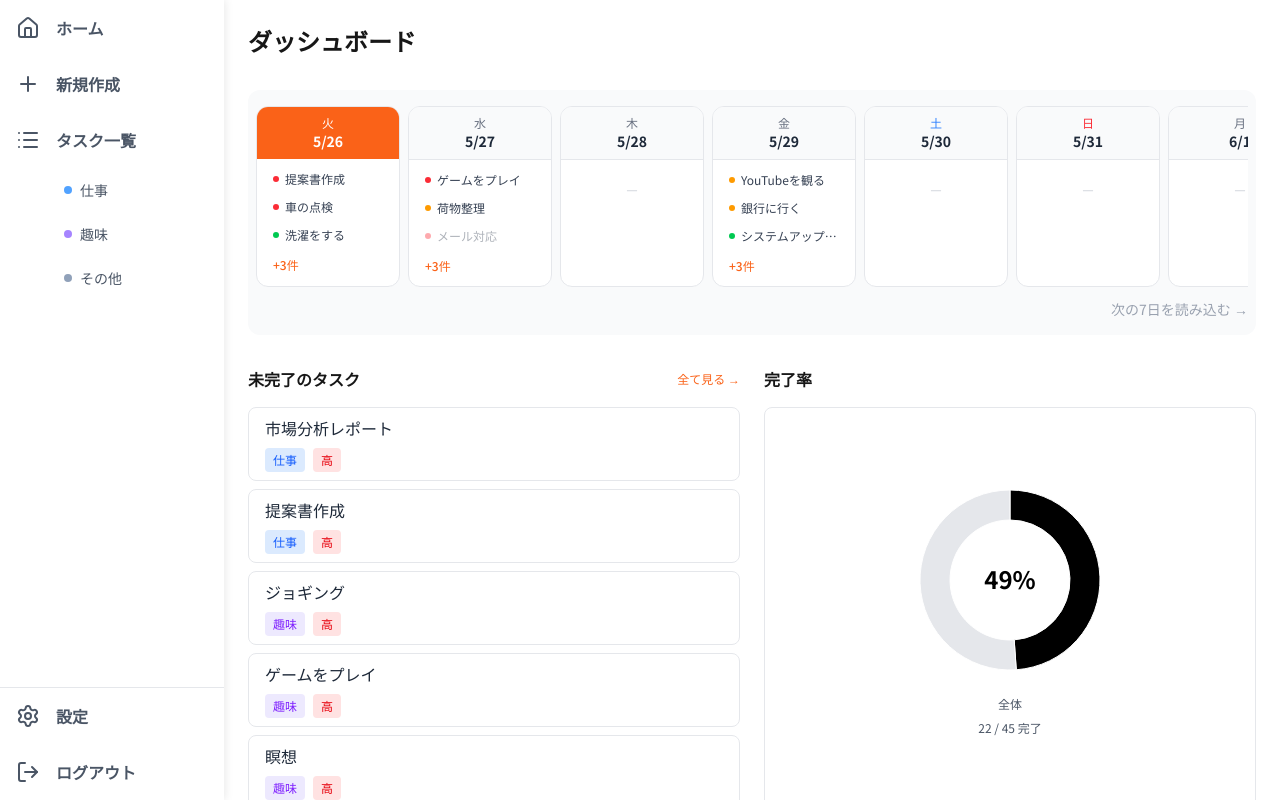
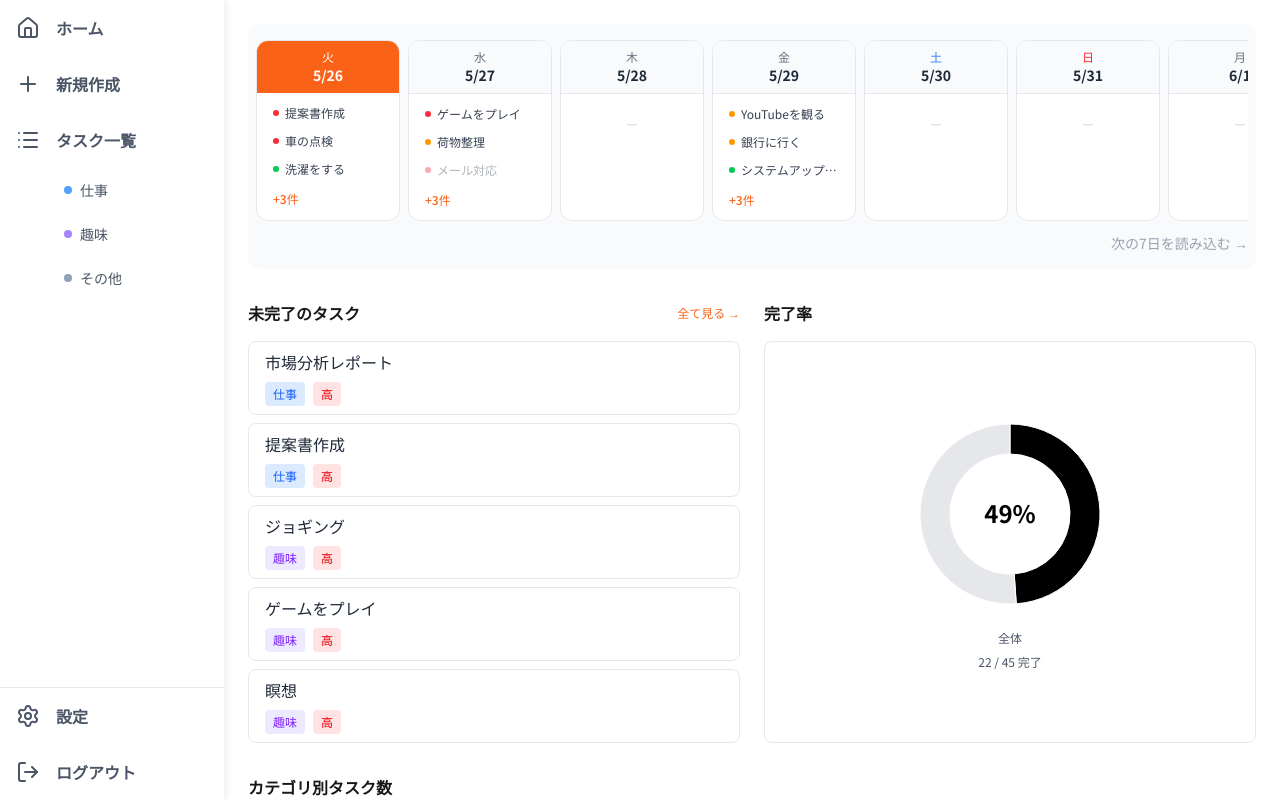
Before and after one commit to RyoAiba/task-board, a Next.js app: page / in a window 1280 px wide. Built offline with nearby package versions, Linux system fonts and the light colour scheme.

Commit message:
ページ見出し削除・スクロール構造整理

```diff
--- a/app/page.tsx
+++ b/app/page.tsx
@@ -6,6 +6,7 @@ import { useCategories } from "../hooks/useCategories"
 import { Priority, PRIORITY_LABELS, PRIORITY_ORDER, CATEGORY_BADGE_CLASSES, CATEGORY_BORDER_CLASSES, PRIORITY_BORDER_CLASSES } from "../types"
 import { PieChart, Pie, Cell, Label } from "recharts"
 import { getPriorityBadgeClass } from "../utils/priority"
+import { PageContainer } from "../components/PageContainer"
 import { WeeklyCalendar } from "../components/WeeklyCalendar"
 
 const PRIORITY_ITEMS = (Object.entries(PRIORITY_LABELS) as [Priority, string][]).map(
@@ -45,8 +46,7 @@ export default function Dashboard() {
   ]
 
   return (
-    <div>
-      <h1 className="text-page-title mb-8">ダッシュボード</h1>
+    <PageContainer>
 
       <WeeklyCalendar tasks={tasks} />
 
@@ -168,6 +168,6 @@ export default function Dashboard() {
           ))}
         </div>
       </section>
-    </div>
+    </PageContainer>
   )
 }
--- a/app/settings/page.tsx
+++ b/app/settings/page.tsx
@@ -1,6 +1,7 @@
 "use client"
 
 import { useState } from "react"
+import { PageContainer } from "../../components/PageContainer"
 import { useCategories } from "../../hooks/useCategories"
 import { useSettings } from "../../hooks/useSettings"
 import { Pencil } from "lucide-react"
@@ -41,8 +42,7 @@ export default function SettingsPage() {
   }
 
   return (
-    <div>
-      <h1 className="text-page-title mb-8">設定</h1>
+    <PageContainer>
 
       {/* カテゴリ名を編集 */}
       <section className="mb-8">
@@ -109,8 +109,8 @@ export default function SettingsPage() {
                     type="button"
                     onClick={() => setTooltipOpen(prev => !prev)}
                     className={`w-4 h-4 rounded-full border text-xs flex items-center justify-center leading-none transition-colors ${tooltipOpen
-                        ? "bg-primary border-primary text-white"
-                        : "border-gray-400 text-gray-400 hover:bg-primary hover:border-primary hover:text-white"
+                      ? "bg-primary border-primary text-white"
+                      : "border-gray-400 text-gray-400 hover:bg-primary hover:border-primary hover:text-white"
                       }`}
                   >
                     ?
@@ -134,6 +134,6 @@ export default function SettingsPage() {
           </div>
         </section>
       )}
-    </div>
+    </PageContainer>
   )
 }
--- a/app/tasks/[id]/page.tsx
+++ b/app/tasks/[id]/page.tsx
@@ -4,6 +4,7 @@ import { useRouter, useParams } from "next/navigation"
 import Link from "next/link"
 import { useTasks } from "../../../hooks/useTasks"
 import { TaskForm } from "../../../components/TaskForm"
+import { PageContainer } from "../../../components/PageContainer"
 
 export default function TaskDetailPage() {
   const router = useRouter()
@@ -15,18 +16,17 @@ export default function TaskDetailPage() {
 
   if (!task) {
     return (
-      <div className="p-6 max-w-xl mx-auto">
+      <PageContainer>
         <p className="text-gray-500">タスクが見つかりません</p>
         <Link href="/tasks" className="text-primary hover:underline mt-4 block">
           タスク一覧に戻る
         </Link>
-      </div>
+      </PageContainer>
     )
   }
 
   return (
-    <div className="max-w-2xl">
-      <h1 className="text-page-title mb-8">タスクを編集</h1>
+    <PageContainer className="max-w-2xl">
       <TaskForm
         mode="edit"
         initialValues={{
@@ -46,6 +46,6 @@ export default function TaskDetailPage() {
         }}
         onCancel={() => router.back()}
       />
-    </div>
+    </PageContainer>
   )
 }
--- a/app/tasks/new/page.tsx
+++ b/app/tasks/new/page.tsx
@@ -3,14 +3,14 @@
 import { useRouter } from "next/navigation"
 import { useTasks } from "../../../hooks/useTasks"
 import { TaskForm } from "../../../components/TaskForm"
+import { PageContainer } from "../../../components/PageContainer"
 
 export default function NewTaskPage() {
   const router = useRouter()
   const { addTask } = useTasks()
 
   return (
-    <div className="max-w-2xl">
-      <h1 className="text-page-title mb-8">タスクを作成</h1>
+    <PageContainer className="max-w-2xl">
       <TaskForm
         mode="create"
         onSave={({ title, priority, categoryId, dueDate }) => {
@@ -19,6 +19,6 @@ export default function NewTaskPage() {
         }}
         onCancel={() => router.push("/tasks")}
       />
-    </div>
+    </PageContainer>
   )
 }
--- a/app/tasks/page.tsx
+++ b/app/tasks/page.tsx
@@ -203,15 +203,12 @@ function TasksPageContent() {
   const currentSortValue = sortKey ? `${sortKey}_${sortOrder}` : ""
 
   return (
-    <div>
-      <h1 className="text-page-title mb-6">タスク一覧</h1>
+    <div className="flex flex-col h-full">
 
-      {/* Filter Bar */}
-      <div className="sticky top-0 bg-white z-30 mb-6 -mx-6 px-6 py-4 border-b border-gray-200">
+      {/* ヘッダー（スクロールしない） */}
+      <div className="flex-shrink-0 p-2 pt-4 md:p-6 bg-white border-b border-gray-200">
 
-        {/* 検索・並び替え・フィルタ */}
         <div className="flex flex-col md:flex-row gap-3">
-          {/* 検索（常に1行目・全幅） */}
           <div className="relative md:flex-1">
             <Search className="absolute left-3 top-2.5 text-gray-400" size={18} />
             <input
@@ -222,8 +219,6 @@ function TasksPageContent() {
               className="w-full pl-10 pr-3 py-2 border border-gray-300 rounded-lg focus:outline-none focus:ring-2 focus:ring-primary"
             />
           </div>
-
-          {/* 並び替え・フィルタ（モバイル2行目・PC同一行） */}
           <div className="flex gap-3 items-stretch">
             <select
               value={currentSortValue}
@@ -237,7 +232,6 @@ function TasksPageContent() {
                 </option>
               ))}
             </select>
-
             <div className="relative">
               <button
                 onClick={() => setFilterPopupOpen(prev => !prev)}
@@ -254,7 +248,6 @@ function TasksPageContent() {
                   </span>
                 )}
               </button>
-
               {filterPopupOpen && (
                 <TaskFilterPopup
                   categories={categories}
@@ -269,9 +262,8 @@ function TasksPageContent() {
           </div>
         </div>
 
-        {/* アクティブフィルターチップ */}
         {hasActiveFilters && (
-          <div className="flex gap-2 flex-wrap items-center mt-3">
+          <div className="flex gap-2 flex-wrap items-center pt-3">
             {selectedCategories.map(catId => {
               const cat = categories.find(c => c.id === catId)
               if (!cat) return null
@@ -318,7 +310,8 @@ function TasksPageContent() {
         )}
       </div>
 
-      {/* タスク一覧 */}
+      {/* スクロール領域 */}
+      <div className="flex-1 overflow-y-auto overflow-x-hidden px-4 md:px-6 py-6">
         {pagedTasks.length > 0 ? (
           <>
             <Pagination
@@ -353,6 +346,7 @@ function TasksPageContent() {
             <p className="text-gray-500 text-body">タスクがありません</p>
           </div>
         )}
+      </div>
 
       <Toast message={toast.message} visible={toast.visible} />
     </div>
--- a/components/LayoutWrapper.tsx
+++ b/components/LayoutWrapper.tsx
@@ -5,11 +5,7 @@ import { Sidebar } from "./Sidebar"
 import { BottomNav } from "./BottomNav"
 import { CategoriesProvider } from "@/hooks/useCategories"
 
-export function LayoutWrapper({
-  children,
-}: {
-  children: React.ReactNode
-}) {
+export function LayoutWrapper({ children }: { children: React.ReactNode }) {
   const pathname = usePathname()
   const isLoginPage = pathname === "/login"
 
@@ -17,7 +13,7 @@ export function LayoutWrapper({
     <CategoriesProvider>
       <div className="flex flex-col h-[100dvh]">
         {!isLoginPage && <Sidebar />}
-        <main className={`flex-1 overflow-y-auto ${isLoginPage ? "" : "md:ml-56 md:p-6 p-4 pt-4 pb-6 md:pb-4"}`}>
+        <main className={`flex-1 overflow-hidden flex flex-col ${isLoginPage ? "" : "md:ml-56"}`}>
           {children}
         </main>
         {!isLoginPage && <BottomNav />}
--- /dev/null
+++ b/components/PageContainer.tsx
@@ -0,0 +1,12 @@
+type Props = {
+  children: React.ReactNode
+  className?: string
+}
+
+export function PageContainer({ children, className = "" }: Props) {
+  return (
+    <div className={`h-full overflow-y-auto overflow-x-hidden px-4 md:px-6 py-6 ${className}`}>
+      {children}
+    </div>
+  )
+}
```
Lines whose indentation alone changed are shown as unchanged.
